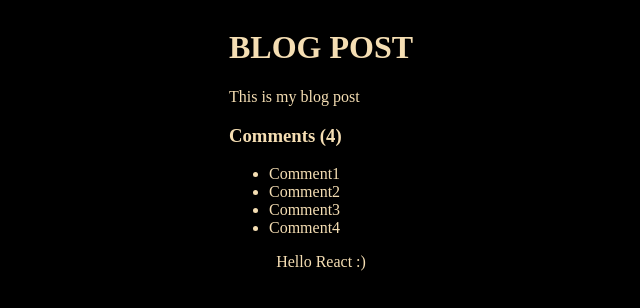
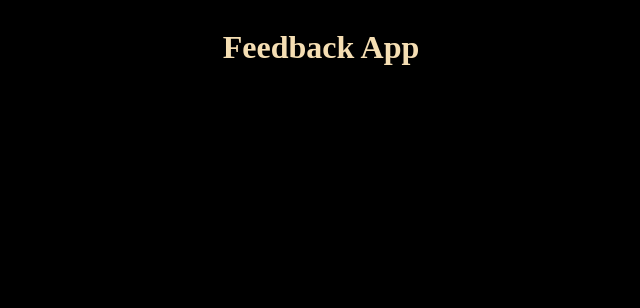
Before and after one commit to salimp2009/feedback-app, a React (Create React App) app: page / in a window 1280 px wide. Shown: the top 308 px of the page, without its empty margins (319-959 px from the left). Built offline with nearby package versions, Linux system fonts and the light colour scheme.

Commit message:
cleared all learning code to start actual project code

```diff
--- a/public/index.html
+++ b/public/index.html
@@ -15,7 +15,6 @@
 <body>
   <noscript>You need to enable JavaScript to run this app.</noscript>
   <div id="root"></div>
-  Hello React :)
 </body>
 
 </html>
--- a/src/App.jsx
+++ b/src/App.jsx
@@ -1,32 +1,7 @@
 function App() {
-  const title = "Blog Post";
-  const body = "This is my blog post";
-  const comments = [
-    { id: 1, text: "Comment1" },
-    { id: 2, text: "Comment2" },
-    { id: 3, text: "Comment3" },
-    { id: 4, text: "Comment4" },
-  ];
-
-  const loading = false;
-
-  if (loading === true) {
-    return <h1>Loading...</h1>;
-  }
-
   return (
     <div className="container">
-      <h1>{title.toUpperCase()}</h1>
-      {/* <h1>Feedback App component</h1> */}
-      <p>{body}</p>
-      <div className="comments">
-        <h3>Comments ({comments.length})</h3>
-        <ul>
-          {comments.map((comment, index) => (
-            <li key={index}>{comment.text}</li>
-          ))}
-        </ul>
-      </div>
+      <h1>Feedback App </h1>
     </div>
   );
 }
```
